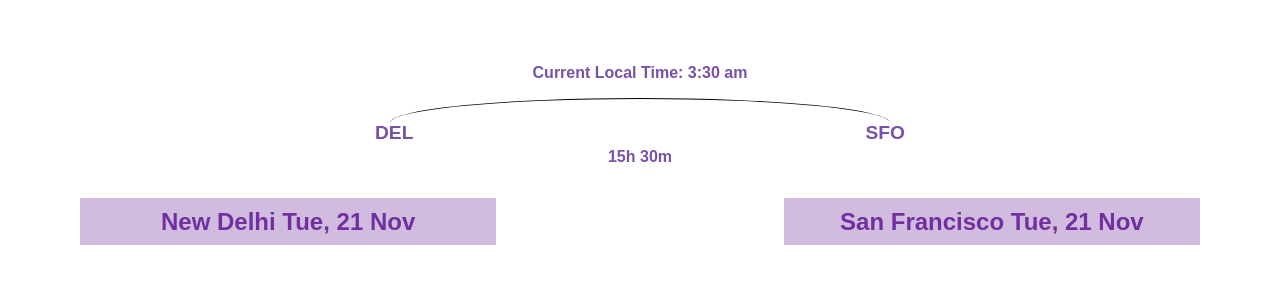
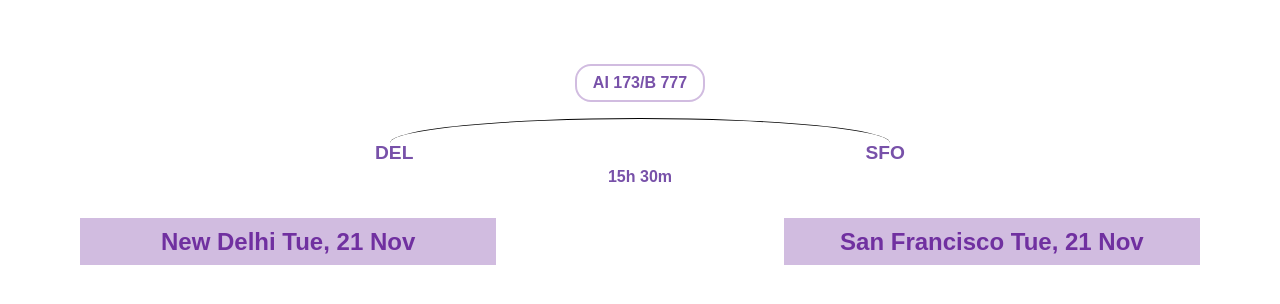
Before and after one commit to mansi-padgelwar/ife-flight-status, a Next.js app: page / in a window 1280 px wide. Shown: the top 304 px of the page. Built offline with nearby package versions, Linux system fonts and the light colour scheme; a web font is replaced by a local one.

Commit message:
feat: add react icons package

```diff
--- a/components/FlightInfo/FlightInfo.module.css
+++ b/components/FlightInfo/FlightInfo.module.css
@@ -32,7 +32,7 @@
 .detailsContainer {
   overflow: hidden;
   opacity: 0;
-  transition: opacity 0.5s ease;
+  transition: opacity 1s ease;
 }
 
 .activeTitle {
--- a/components/FlightStatus/FlightStatus.module.css
+++ b/components/FlightStatus/FlightStatus.module.css
@@ -10,11 +10,20 @@
   justify-content: space-between;
   align-items: center;
 }
-
 .StatusTime {
   font-size: 1rem;
   padding-bottom: 1rem;
   font-weight: 600;
+}
+
+.FlightNumber {
+  font-size: 1rem;
+  padding-bottom: 1rem;
+  font-weight: 600;
+  border: 2px solid #7030a052;
+  border-radius: 16px;
+  padding: 8px 16px;
+  margin-bottom: 1rem;
 }
 
 @media (max-width: 768px) {
--- a/components/FlightStatus/index.js
+++ b/components/FlightStatus/index.js
@@ -14,7 +14,7 @@ const FlightStatus = () => {
 const Status = () => {
   return (
     <div className={styles.StatusContainer}>
-      <p className={styles.StatusTime}>Current Local Time: 3:30 am</p>
+      <p className={styles.FlightNumber}>AI 173/B 777</p>
       <FlightPath />
       <p className={styles.StatusTime}>15h 30m</p>
     </div>
--- a/package.json
+++ b/package.json
@@ -11,7 +11,8 @@
   "dependencies": {
     "next": "14.0.3",
     "react": "^18",
-    "react-dom": "^18"
+    "react-dom": "^18",
+    "react-icons": "^4.12.0"
   },
   "devDependencies": {
     "@types/node": "^20",
--- a/pages/styles/Home.module.css
+++ b/pages/styles/Home.module.css
@@ -5,7 +5,7 @@
   justify-content: space-between;
   margin: 1rem;
   color: #7851a9;
-  transition: all 0.5s ease;
+  transition: all 1s ease;
 
   @media (min-width: 768px) {
     margin: 2rem; /* Tablet styles */
```
Also changed, not shown: 1 other file (tests, documents, lock files or other folders).
